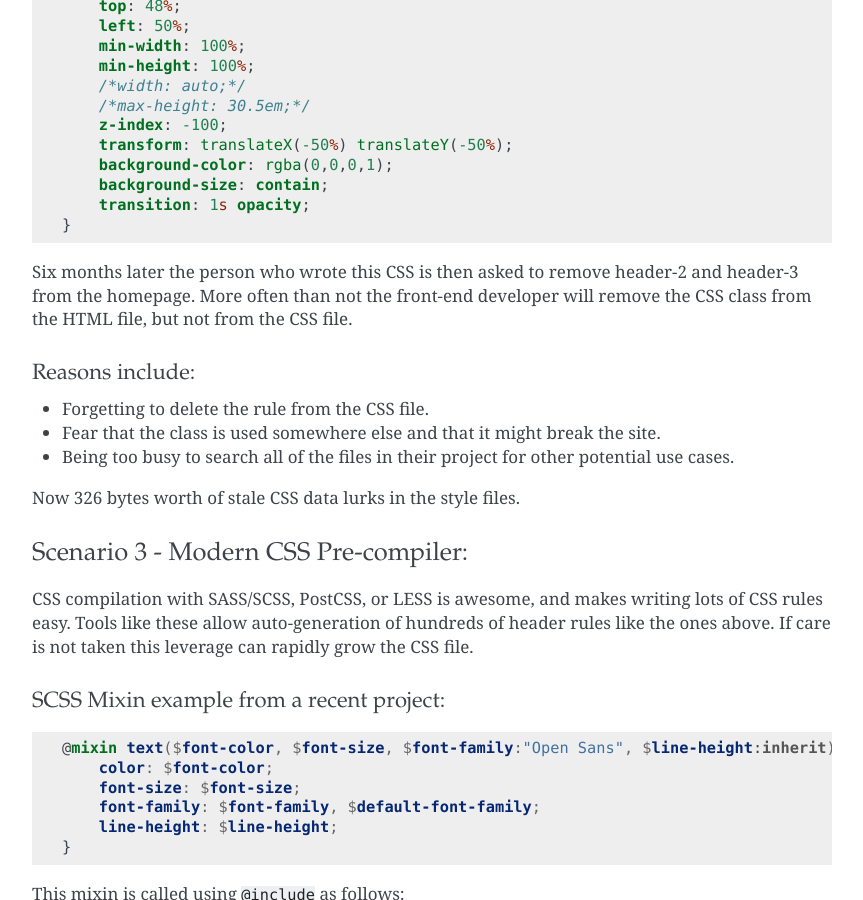
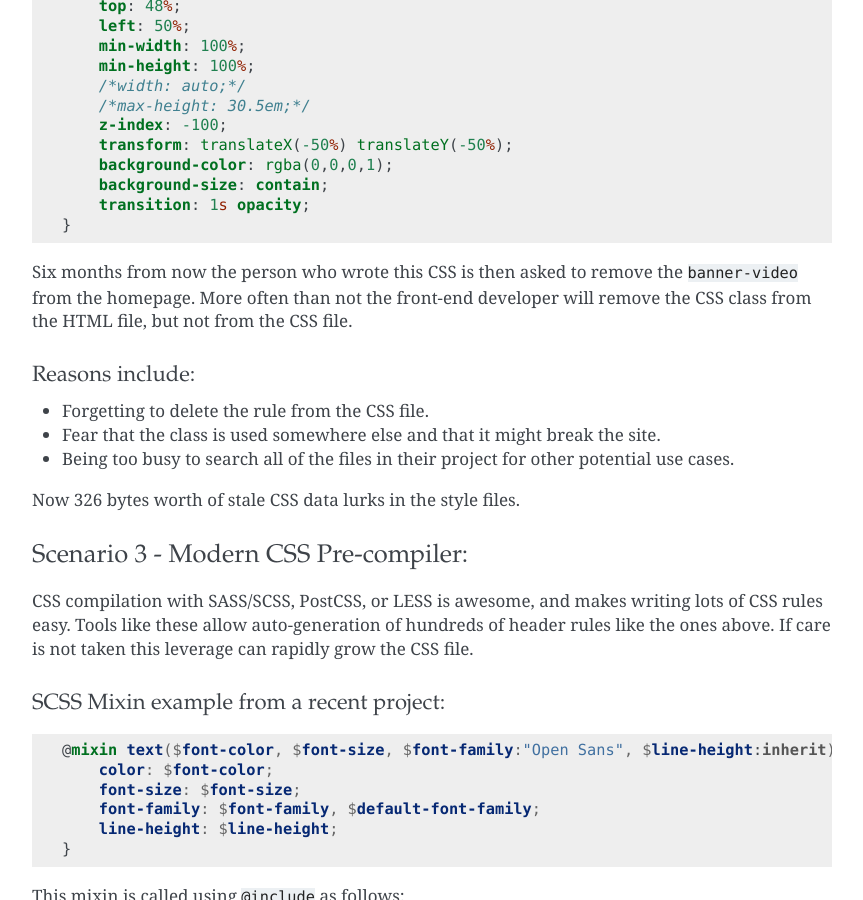
Before and after one commit to nueverest/blowdrycss, a Sphinx documentation site: the page built from docs/readme.rst, in a window 1280 px wide and 900 px high, scrolled down 2383 px. Shown: the whole window, without its empty margins (218-1081 px from the left). Built offline with Sphinx 7.4.7, drawn with Linux system fonts in a browser that asks for light colours.

Commit message:
Fixed documentation error.

```diff
--- a/docs/readme.rst
+++ b/docs/readme.rst
@@ -116,10 +116,8 @@ Inside a CSS file you find the following:
         transition: 1s opacity;
     }
 
-Six months later the person who wrote this CSS is then asked to remove
-header-2 and header-3 from the homepage. More often than not the
-front-end developer will remove the CSS class from the HTML file, but
-not from the CSS file.
+Six months from now the person who wrote this CSS is then asked to remove the ``banner-video`` from the homepage.
+More often than not the front-end developer will remove the CSS class from the HTML file, but not from the CSS file.
 
 Reasons include:
 ^^^^^^^^^^^^^^^^
```
